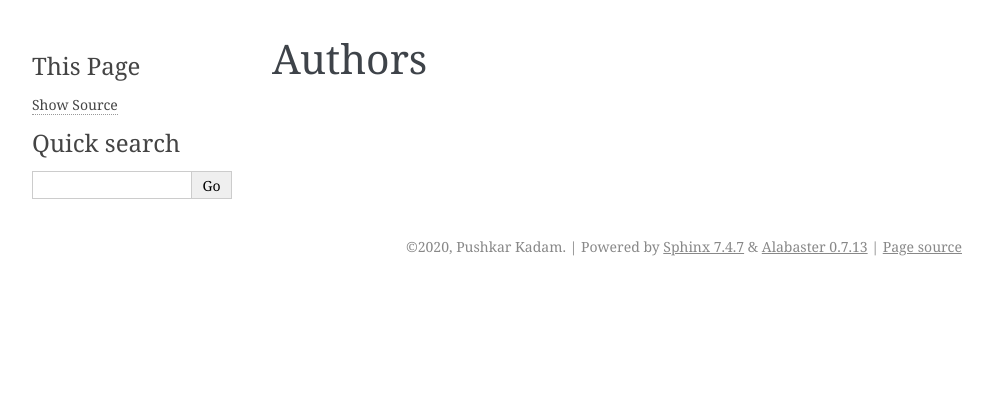
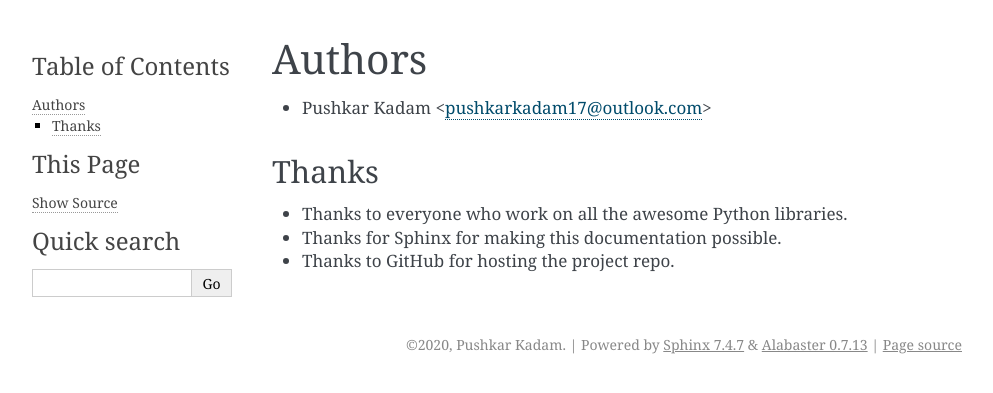
Before and after one commit to pushkarkadam/autodirs, a Sphinx documentation site: the page built from docs/source/authors.rst, in a window 1280 px wide. Shown: the top 393 px of the page, without its empty margins (148-1141 px from the left). Built offline with Sphinx 7.4.7, drawn with Linux system fonts in a browser that asks for light colours.

Commit message:
Authors added to documentation.

```diff
--- a/docs/source/authors.rst
+++ b/docs/source/authors.rst
@@ -1,3 +1,12 @@
 =======
 Authors
 =======
+
+* Pushkar Kadam <pushkarkadam17@outlook.com>
+
+Thanks
+------
+
+* Thanks to everyone who work on all the awesome Python libraries.
+* Thanks for Sphinx for making this documentation possible.
+* Thanks to GitHub for hosting the project repo.
```
